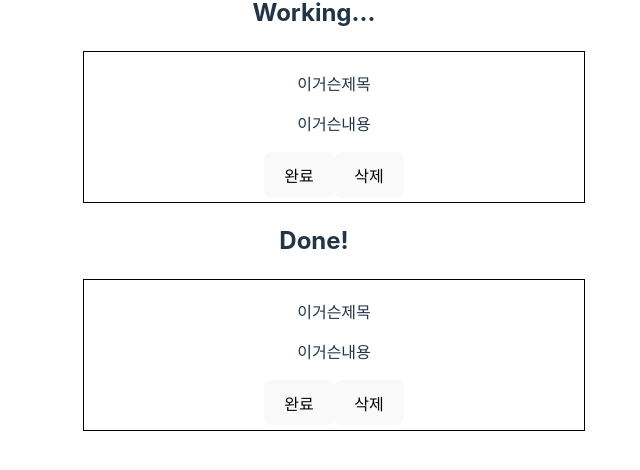
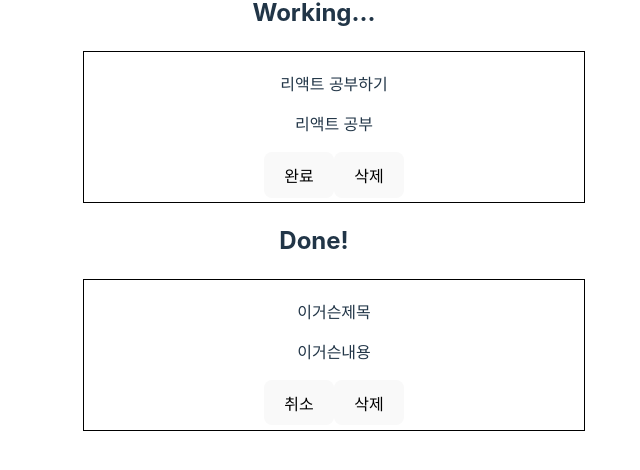
Before and after one commit to hyeonw8/st-5-timeattack-practice, a React (Vite) app: page / in a window 1280 px wide. Shown: the part 274-744 px from the top of the page, without its empty margins (326-966 px from the left). Built offline with nearby package versions, Linux system fonts and the light colour scheme.

Commit message:
✨ update  :  todo를 props로 받아 제목과 내용 표시하고 삭제, 토글 기능 추가

```diff
--- a/src/components/TodoItem.jsx
+++ b/src/components/TodoItem.jsx
@@ -1,5 +1,19 @@
+import { useDispatch } from "react-redux";
+import { deleteTodo, toggleTodo } from "../redux/slices/todoSlice";
+
 // Hint: TodoItem 컴포넌트는 props 를 받습니다.
-export default function TodoItem() {
+export default function TodoItem({todo}) {
+  const distpatch = useDispatch();
+  //console.log(todos);
+  const { id, title, content, isDone } = todo;
+
+  const handleDeleteTodo = (id) => {
+    distpatch(deleteTodo(id));
+  }
+
+  const handleToggleTodo = (id) => {
+    distpatch(toggleTodo(id));
+  }
 
   return (
     <li
@@ -13,12 +27,12 @@ export default function TodoItem() {
       }}
     >
       <section>
-        <p>이거슨제목</p>
-        <p>이거슨내용</p>
+        <p>{title}</p>
+        <p>{content}</p>
       </section>
       <section>
-        <button>완료</button>
-        <button>삭제</button>
+        <button onClick={() => handleToggleTodo(id)}>{isDone === false ? '완료' : '취소'}</button>
+        <button  onClick={() => handleDeleteTodo(id)}>삭제</button>
       </section>
     </li>
   );
```
